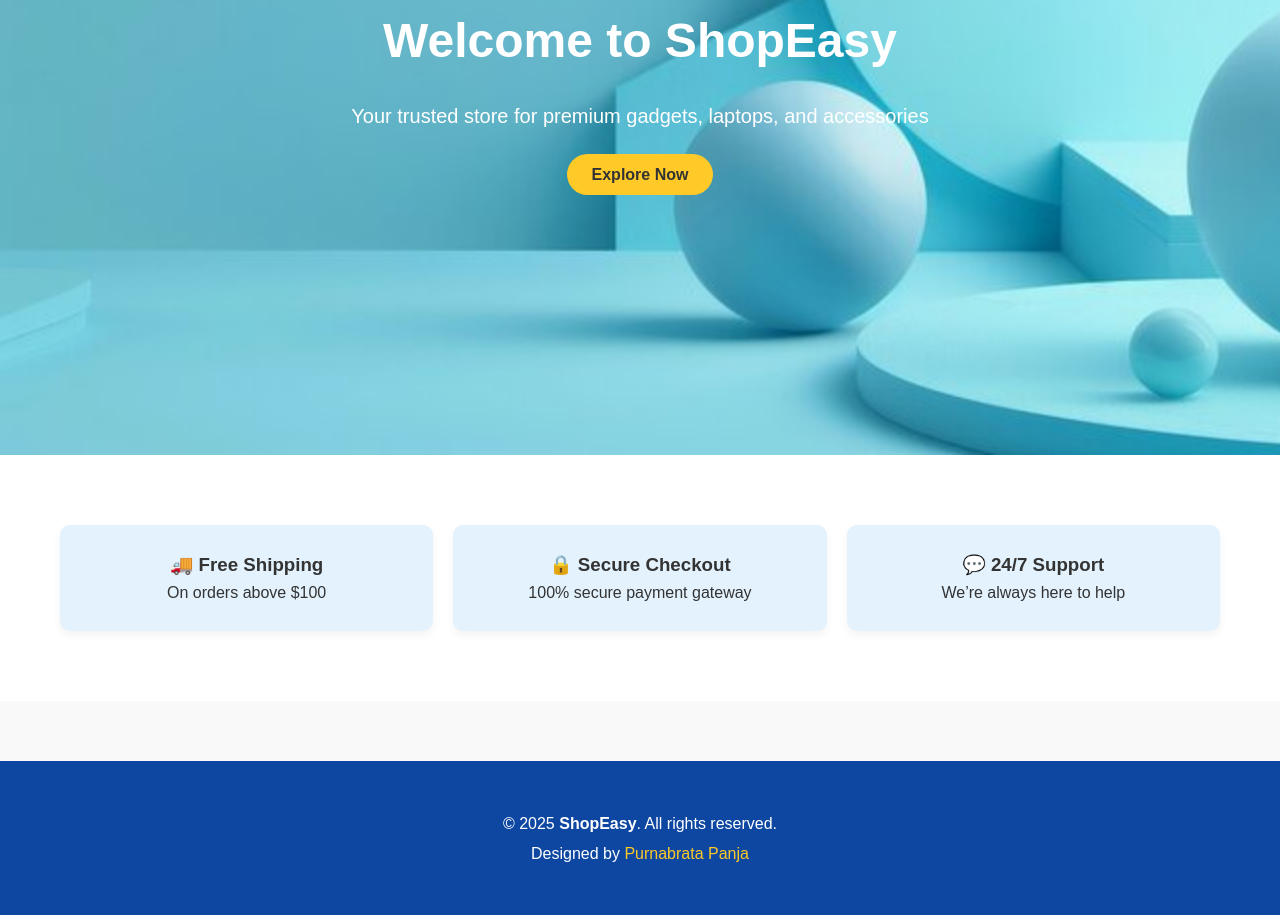
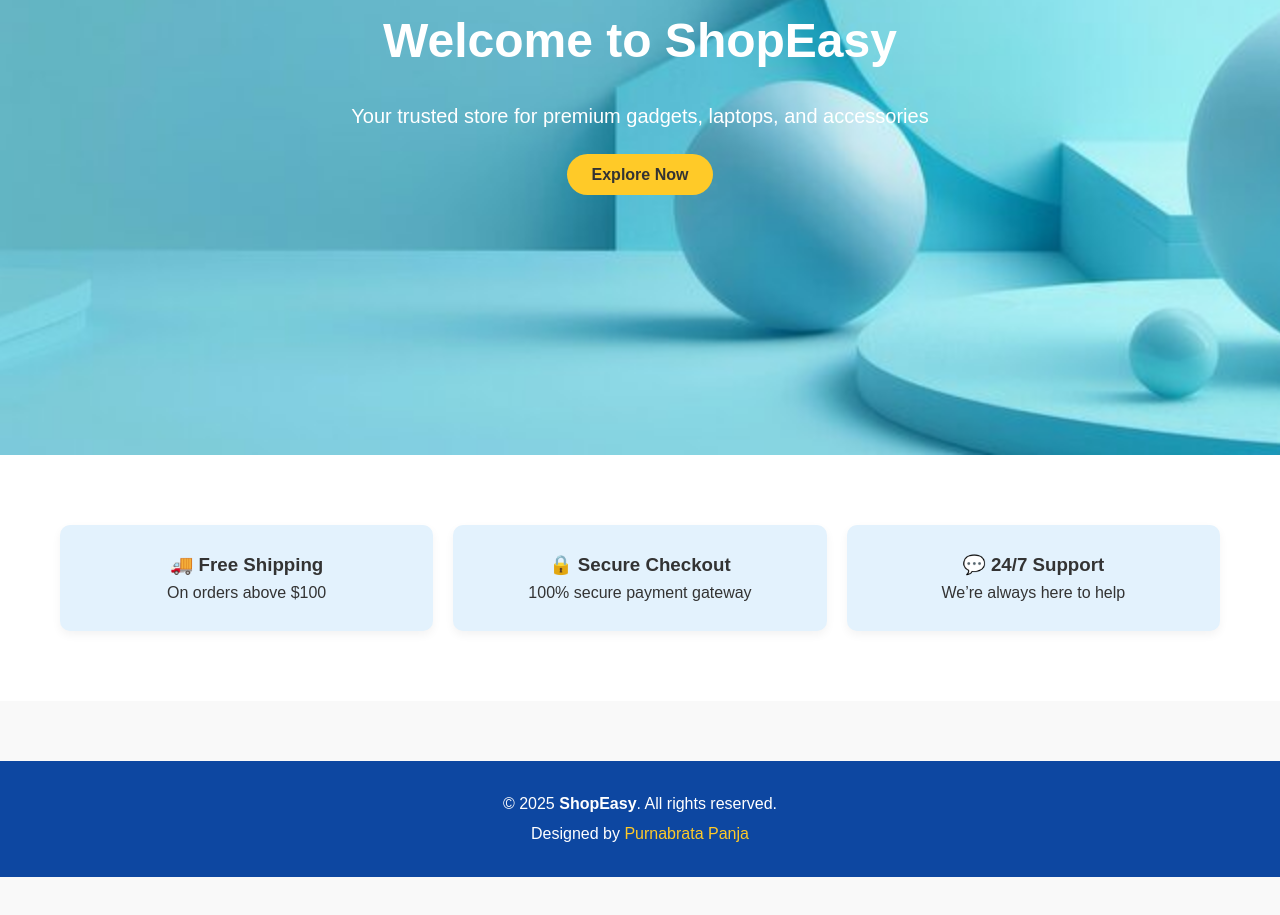
Before and after one commit to PurnabrataPanja/ecommerce-capstone, a plain HTML site: page index.html in a window 1280 px wide. Shown: the part 345-1260 px from the top of the page. After the commit the page ends 1222 px from the top, so only its background shows below. Drawn offline with Linux system fonts and the light colour scheme.

Commit message:
Update style.css

```diff
--- a/style.css
+++ b/style.css
@@ -184,7 +184,7 @@
 footer {
   background-color: #0d47a1;
   color: #fff;
-  padding: 25px 0;
+  padding: 5px 0;
   text-align: center;
   margin-top: 60px;
 }
```
